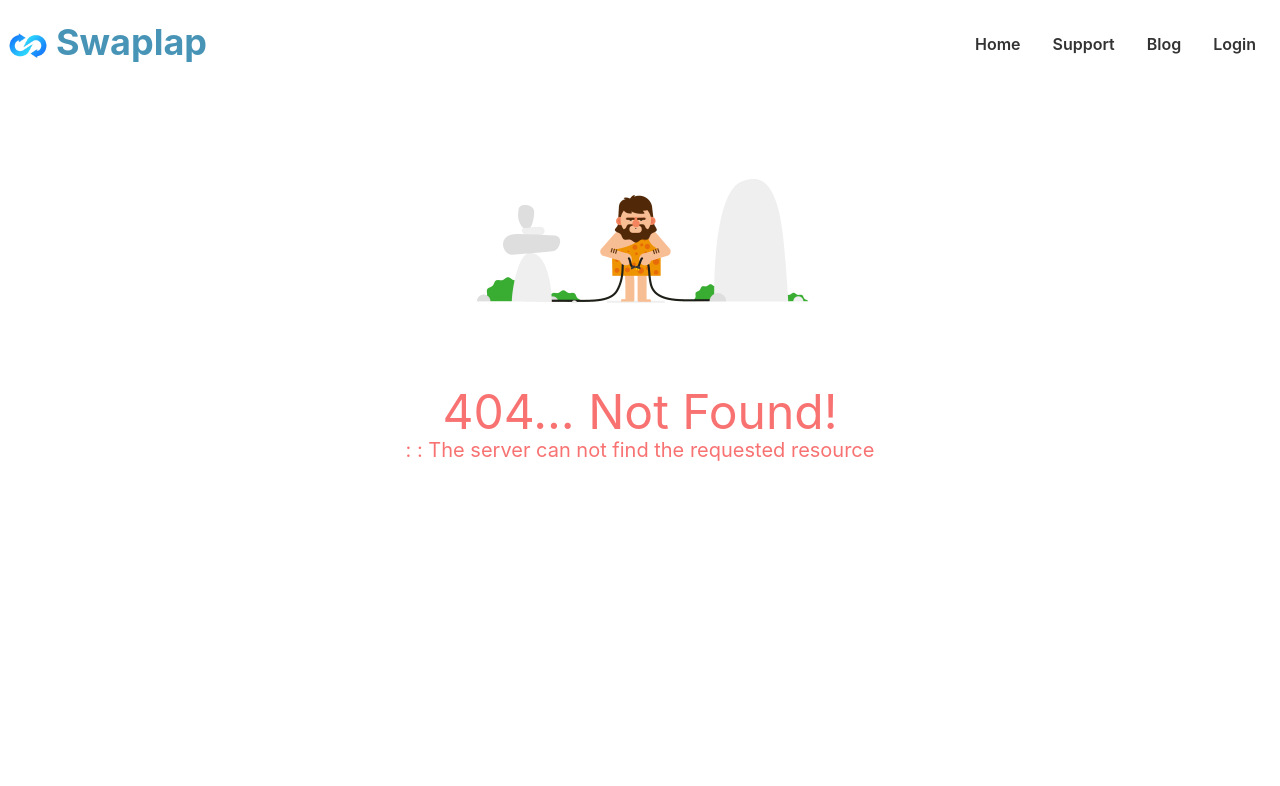
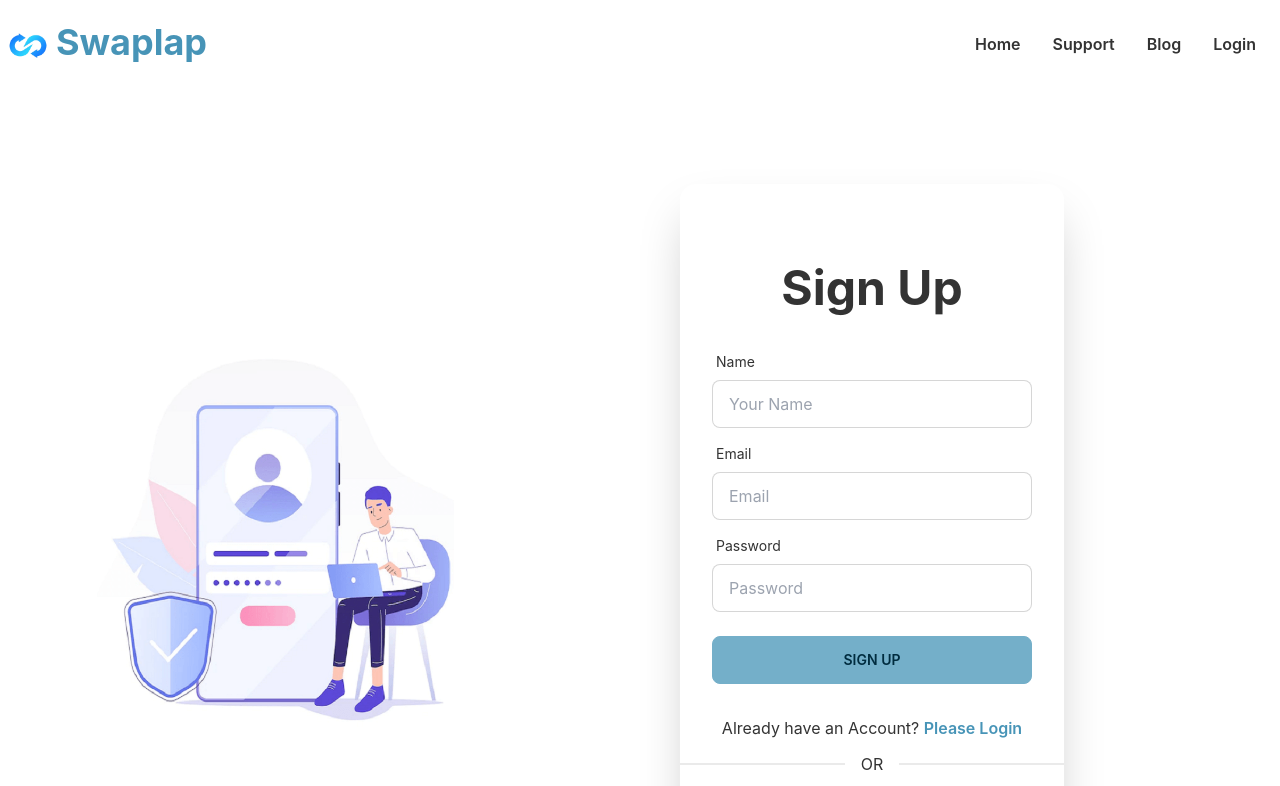
Before and after one commit to mrseeker53/swaplap-client, a React (Create React App) app: page /signup in a window 1280 px wide. Before the commit this address had no page. Shown: the top 786 px of the page. Built offline with nearby package versions, Linux system fonts and the light colour scheme.

Commit message:
Added Sign Up page

```diff
--- /dev/null
+++ b/src/Pages/SignUp/SignUp.js
@@ -0,0 +1,91 @@
+import React from 'react';
+import img from '../../assets/images/login.png';
+import useTitle from '../../hooks/useTitle';
+import { useForm } from 'react-hook-form';
+import { FaGoogle } from 'react-icons/fa';
+import { Link } from 'react-router-dom';
+
+const SignUp = () => {
+    // Dynamic title using hook
+    useTitle('Sign Up');
+
+    // Declare useForm to use React Hook Form
+    const { register, handleSubmit, formState: { errors } } = useForm();
+
+    // Declare event handler for form
+    const handleSignUp = data => {
+        console.log(data);
+    }
+
+    // Declare event handler to use google sign in
+    const handleGoogleSignIn = () => {
+
+    }
+
+    return (
+        <div className="hero w-full my-20">
+            <div className="hero-content grid gap-20 md:grid-cols-2 flex-col lg:flex-row">
+                <div className="text-center lg:text-left">
+                    <img className='w-3/4' src={img} alt="" />
+                </div>
+                <div className="card flex-shrink-0 w-full max-w-sm shadow-2xl bg-base-100 py-20">
+                    <h1 className="text-5xl text-center font-bold">Sign Up</h1>
+                    {/* Create form using React hook form & Submit form data with handleSignUp by processed with handleSubmit */}
+                    <form onSubmit={handleSubmit(handleSignUp)} className="card-body">
+                        {/* Style with text input from daisyUI */}
+                        <div className="form-control w-full max-w-xs">
+                            <label className="label">
+                                <span className="label-text">Name</span>
+                            </label>
+                            <input type="text"
+                                // Call register
+                                {...register("name", {
+                                    // Add errors handler
+                                    required: "Name is required"
+                                })} className="input input-bordered w-full max-w-xs"
+                                placeholder='Your Name' />
+                            {/* Display errors message */}
+                            {errors.name && <p className='text-error'>{errors.name?.message}</p>}
+                        </div>
+                        <div className="form-control w-full max-w-xs">
+                            <label className="label">
+                                <span className="label-text">Email</span>
+                            </label>
+                            <input type="text"
+                                // Validate & handle errors
+                                {...register("email", { required: "Email Address is required" })}
+                                className="input input-bordered w-full max-w-xs" placeholder='Email' />
+                            {/* Display errors message */}
+                            {errors.email && <p className='text-error'>{errors.email?.message}</p>}
+                        </div>
+                        <div className="form-control w-full max-w-xs">
+                            <label className="label">
+                                <span className="label-text">Password</span>
+                            </label>
+                            <input type="password"
+                                // Validate & handle errors
+                                {...register("password", {
+                                    required: "Password is required",
+                                    minLength: { value: 6, message: "Password must be 6 characters or longer" }
+                                })}
+                                className="input input-bordered w-full max-w-xs"
+                                placeholder='Password' />
+                            {errors.password && <p className='text-error'>{errors.password?.message}</p>}
+                        </div>
+                        <input className='btn btn-primary w-full mt-4' value="Sign Up" type="submit" />
+                    </form>
+                    {/* Route for sign up page */}
+                    <p className='text-center'>Already have an Account? <Link to="/login" className='text-primary-focus font-semibold'>Please Login</Link></p>
+                    {/* Divider */}
+                    <div className="divider">OR</div>
+                    {/* Google Login */}
+                    <div className="form-control mx-8">
+                        <button onClick={handleGoogleSignIn} className='btn btn-outline btn-primary'> <FaGoogle className='mr-2'></FaGoogle> Continue with Google</button>
+                    </div>
+                </div>
+            </div>
+        </div>
+    );
+};
+
+export default SignUp;
--- a/src/Routes/Routes/Routes.js
+++ b/src/Routes/Routes/Routes.js
@@ -7,6 +7,7 @@ import Blog from '../../Pages/Blog/Blog';
 import Product from "../../Pages/Home/Category/Product/Product";
 import Category from "../../Pages/Home/Category/Category/Category";
 import Login from "../../Pages/Login/Login";
+import SignUp from "../../Pages/SignUp/SignUp";
 
 // Create router
 const router = createBrowserRouter([
@@ -40,6 +41,10 @@ const router = createBrowserRouter([
             {
                 path: '/login',
                 element: <Login></Login>
+            },
+            {
+                path: '/signup',
+                element: <SignUp></SignUp>
             }
         ]
     },
```
